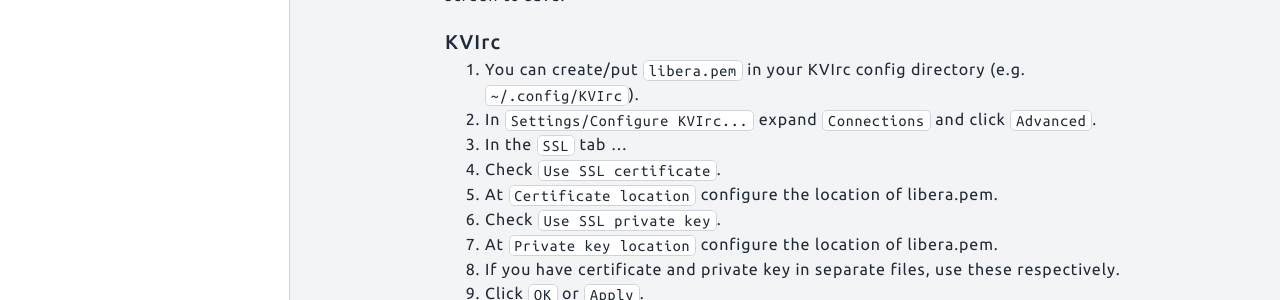
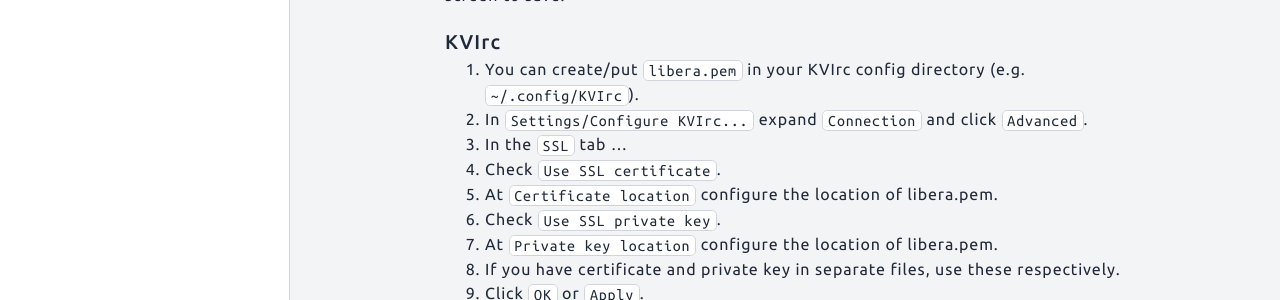
Before and after one commit to Libera-Chat/libera-chat.github.io, a Jekyll site: the page built from content/_guides/certfp.md, in a window 1280 px wide and 900 px high, scrolled down 2892 px. Shown: the part 148-448 px from the top of the window. Built offline with Jekyll 4.4.1, drawn with Linux system fonts in a browser that asks for light colours.

Commit message:
Update content/_guides/certfp.md

```diff
--- a/content/_guides/certfp.md
+++ b/content/_guides/certfp.md
@@ -163,7 +163,7 @@
 
 1. You can create/put `libera.pem` in your KVIrc config directory (e.g.
    `~/.config/KVIrc`).
-2. In `Settings/Configure KVIrc...` expand `Connections` and click `Advanced`.
+2. In `Settings/Configure KVIrc...` expand `Connection` and click `Advanced`.
 3. In the `SSL` tab ...
 4. Check `Use SSL certificate`.
 5. At `Certificate location` configure the location of libera.pem.
```
